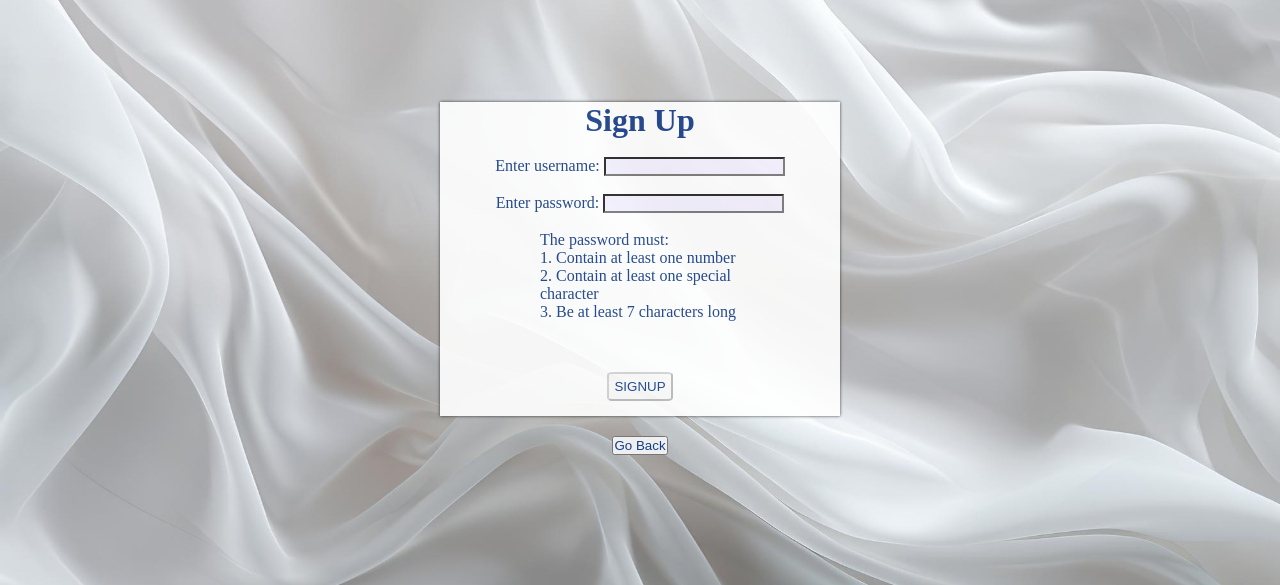
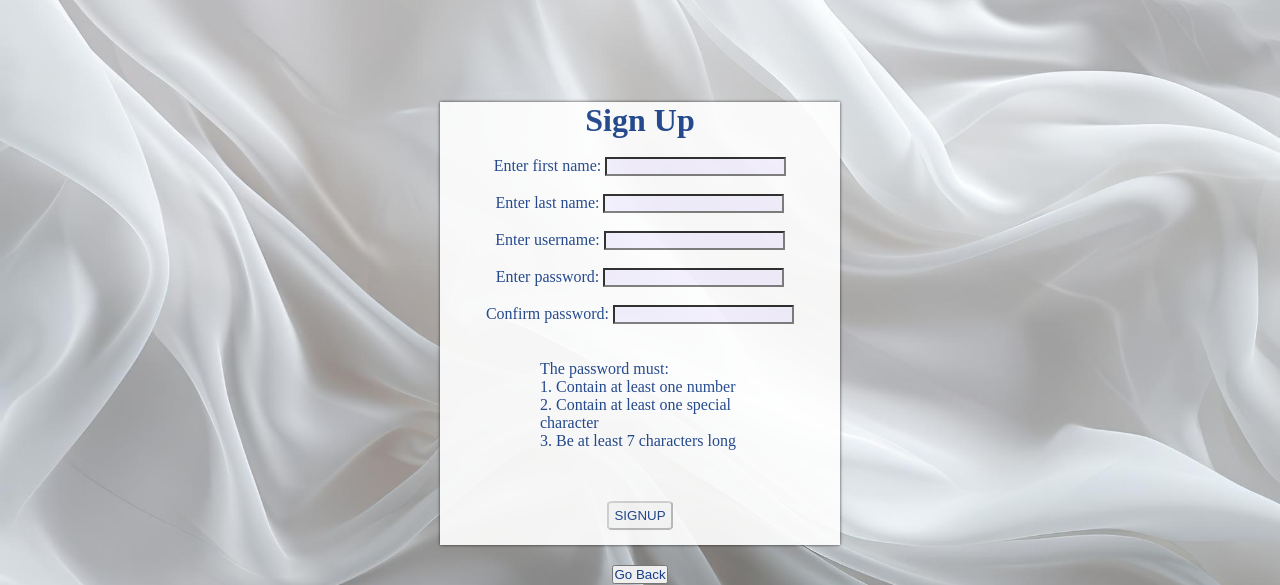
Before and after one commit to zikail/PrjPhp-FENTGames, a PHP site: page /SignUpPage.php in a window 1280 px wide. Shown: the top 585 px of the page. Run offline with PHP 8.4, Linux system fonts and the light colour scheme.

Commit message:
Sign Up changes
Sign up should be complete by now. first name and last name added. Confirmation password works with AJAX. Fuc AJAX.

```diff
--- a/pages/SignUpPage.php
+++ b/pages/SignUpPage.php
@@ -11,7 +11,7 @@
         <script>
             function passwordStrength(str) {
                 let span = document.getElementById("passwordSuggestion");
-                let submit = document.getElementById("sub");
+
 
                 if (str.length == 0) {
                     span.innerHTML = "";
@@ -31,23 +31,70 @@
                             */
                             switch(this.responseText){
                                 case 'Strong password':
-                                    submit.disabled = false;
+                                    //submit.disabled = false;
                                     span.style.color = 'green';
                                     break;
                                 case 'Intermidiate password':
-                                    submit.disabled = true;
+                                    //submit.disabled = true;
                                     span.style.color = 'orange';
                                     break;
                                 case 'Weak password, comply the conditions':
-                                    submit.disabled = true;
+                                    //submit.disabled = true;
                                     span.style.color = 'red';
                                     break;
                             }
+
+                            EnableSubmitButton();
 
                         }
                     };
                     xmlhttp.open("GET", "passwordAJAX.php?q=" + str, true);
                     xmlhttp.send();
+                }
+            }
+
+            function confirmationPasswordCheck(str) {
+                let span = document.getElementById("notIdenticalPasswordAlert");
+
+                let password = document.querySelector("#passwordInput").value;
+
+
+                if (str.length == 0) {
+                    span.innerHTML = "";
+                    return;
+                } else {
+                    var xmlhttp = new XMLHttpRequest();
+                    xmlhttp.onreadystatechange = function() {
+                        if (this.readyState == 4 && this.status == 200) {
+                           if(str === password){
+                                span.innerHTML = "";
+                            }
+                            else {
+
+                                span.innerHTML = "Password do not coincide";
+                            }
+
+                            EnableSubmitButton();
+
+                        }
+                    };
+                    xmlhttp.open("GET", "confirmationAJAX.php?q=" + str, true);
+                    xmlhttp.send();
+                }
+
+            }
+
+            function EnableSubmitButton(){
+                let span1 = document.getElementById("passwordSuggestion");
+                let span2 = document.getElementById("notIdenticalPasswordAlert");
+                let submit = document.getElementById("sub");
+
+                if(span1.innerHTML === "Strong password" && span2.innerHTML === ""){
+                    submit.disabled = false;
+                }
+                else
+                {
+                    submit.disabled = true;
                 }
             }
         </script>
@@ -59,13 +106,29 @@
                 <h1>Sign Up</h1>
                 <form method="POST" action="<?php echo $_SERVER['PHP_SELF']; ?>">
                     </br>
+                    <label for="fname">Enter first name: </label>
+                    <input type="text" required name="fnameInput">
+
+                    <br><br>
+
+                    <label for="lname">Enter last name: </label>
+                    <input type="text" required name="lnameInput">
+
+                    <br><br>
+
                     <label for="uname">Enter username: </label>
                     <input type="text" required name="usernameInput">
 
                     <br><br>
 
                     <label for="pword">Enter password: </label>
-                    <input type="text" required name="passwordInput" onkeyup="passwordStrength(this.value)">
+                    <input type="text" id="passwordInput" required name="passwordInput" onkeyup="passwordStrength(this.value)">
+
+                    <br><br>
+
+                    <label for="cpword">Confirm password: </label>
+                    <input type="text" required name="confirmationPasswordInput" onkeyup="confirmationPasswordCheck(this.value)">
+                    <p><span id="notIdenticalPasswordAlert"></span></p>
 
                     <br><br>
 
@@ -111,6 +174,9 @@
             // Get username and password from form
             $username = $_POST['usernameInput'];
             $password = $_POST['passwordInput'];
+            //$confirmationPassword = $_POST['confirmationPasswordInput'];
+            $firstName = $_POST['fnameInput'];
+            $lastName = $_POST['lnameInput'];
 
             // SQL query to check if username already exists
             $sql = "SELECT * FROM player WHERE userName = '$username'";
@@ -125,7 +191,7 @@
             {
                 // SQL query to insert new user into the player table
                 $sql = "INSERT INTO player (fName, lName, userName, registrationTime)
-                VALUES ('', '', '$username', NOW())";
+                VALUES ('$firstName', '$lastName', '$username', NOW())";
 
                 if ($conn->query($sql) === TRUE)
                 {
--- /dev/null
+++ b/pages/confirmationAJAX.php
@@ -0,0 +1,5 @@
+<?php
+
+$password = $_GET['q'];
+
+echo 'invalid password';
```
